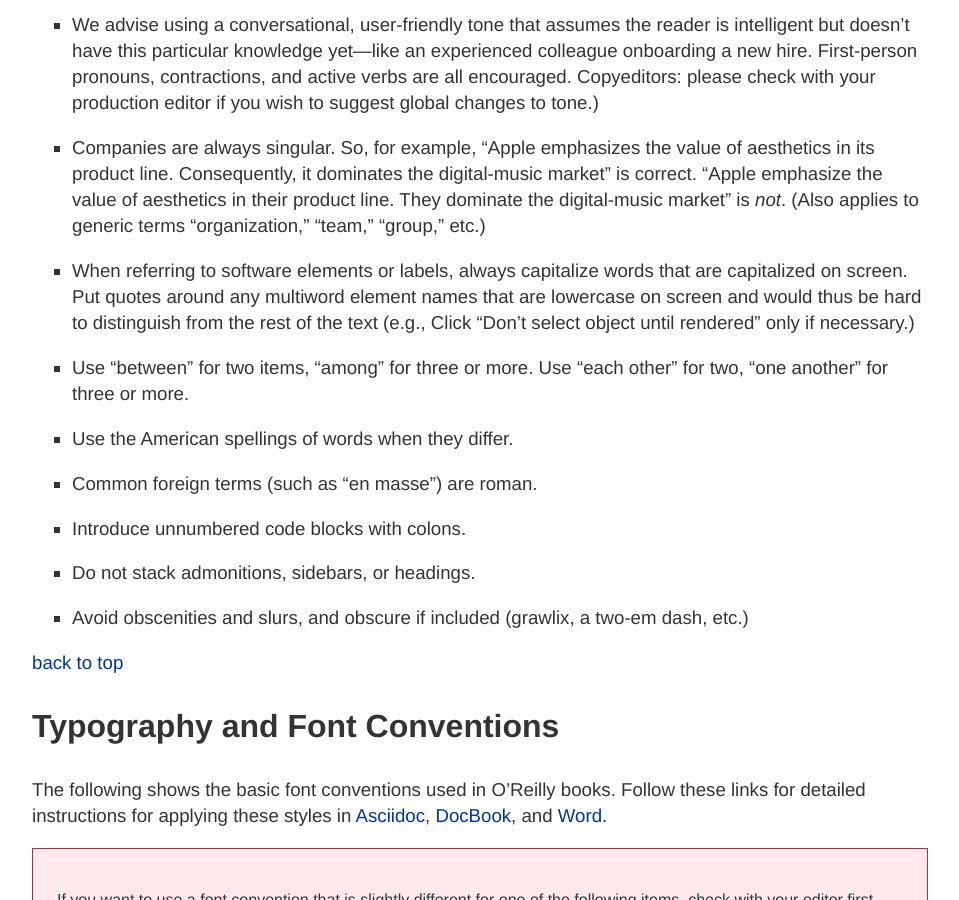
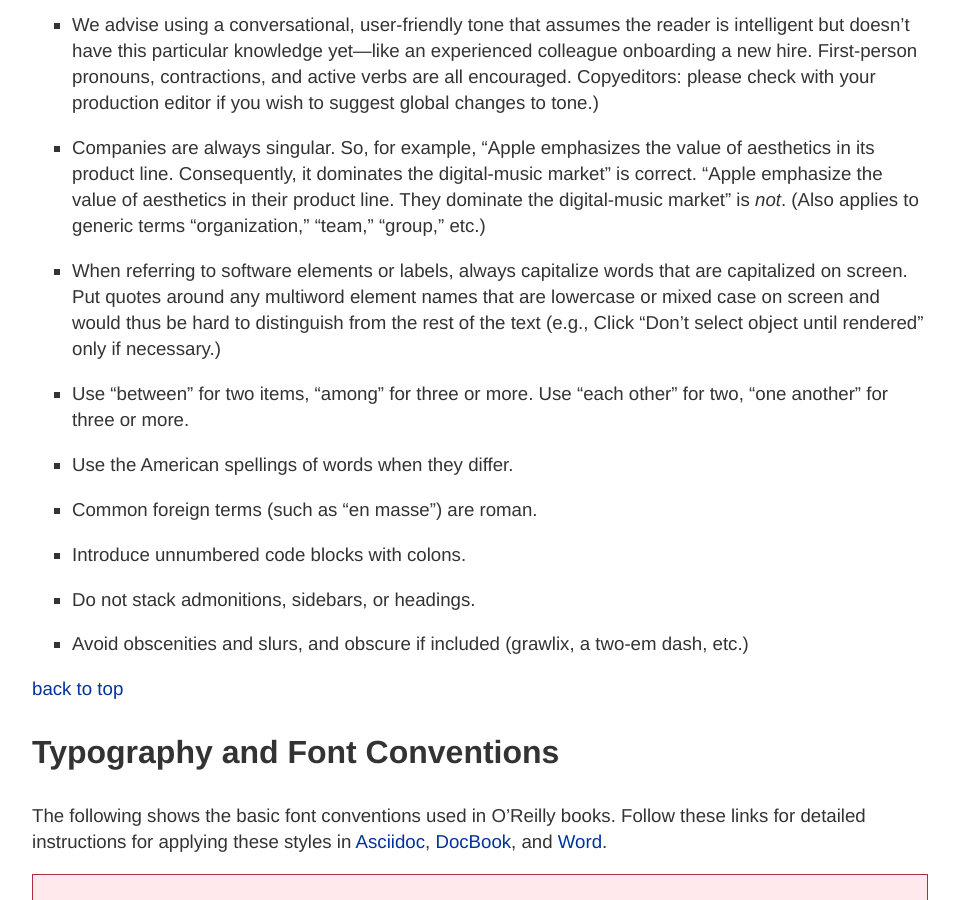
Before and after one commit to oreillymedia/production-resources, a Jekyll site: the page built from styleguide/index.md, in a window 1280 px wide and 900 px high, scrolled down 14171 px. Shown: the whole window, without its empty margins (160-1119 px from the left). Built offline with Jekyll 4.4.1, drawn with Linux system fonts in a browser that asks for light colours.

Commit message:
Update index.md

```diff
--- a/styleguide/index.md
+++ b/styleguide/index.md
@@ -751,7 +751,7 @@ title: O'Reilly Style Guide
 <p>Companies are always singular. So, for example, “Apple emphasizes the value of aesthetics in its product line. Consequently, it dominates the digital-music market” is correct. “Apple emphasize the value of aesthetics in their product line. They dominate the digital-music market” is <em>not</em>. (Also applies to generic terms “organization,” “team,” “group,” etc.)</p>
 </li>
 <li>
-<p>When referring to software elements or labels, always capitalize words that are capitalized on screen. Put quotes around any multiword element names that are lowercase on screen and would thus be hard to distinguish from the rest of the text (e.g., Click “Don’t select object until rendered” only if necessary.)</p>
+<p>When referring to software elements or labels, always capitalize words that are capitalized on screen. Put quotes around any multiword element names that are lowercase or mixed case on screen and would thus be hard to distinguish from the rest of the text (e.g., Click “Don’t select object until rendered” only if necessary.)</p>
 </li>
 <li>
 <p>Use “between” for two items, “among” for three or more. Use “each other” for two, “one another” for three or more.</p>
```
